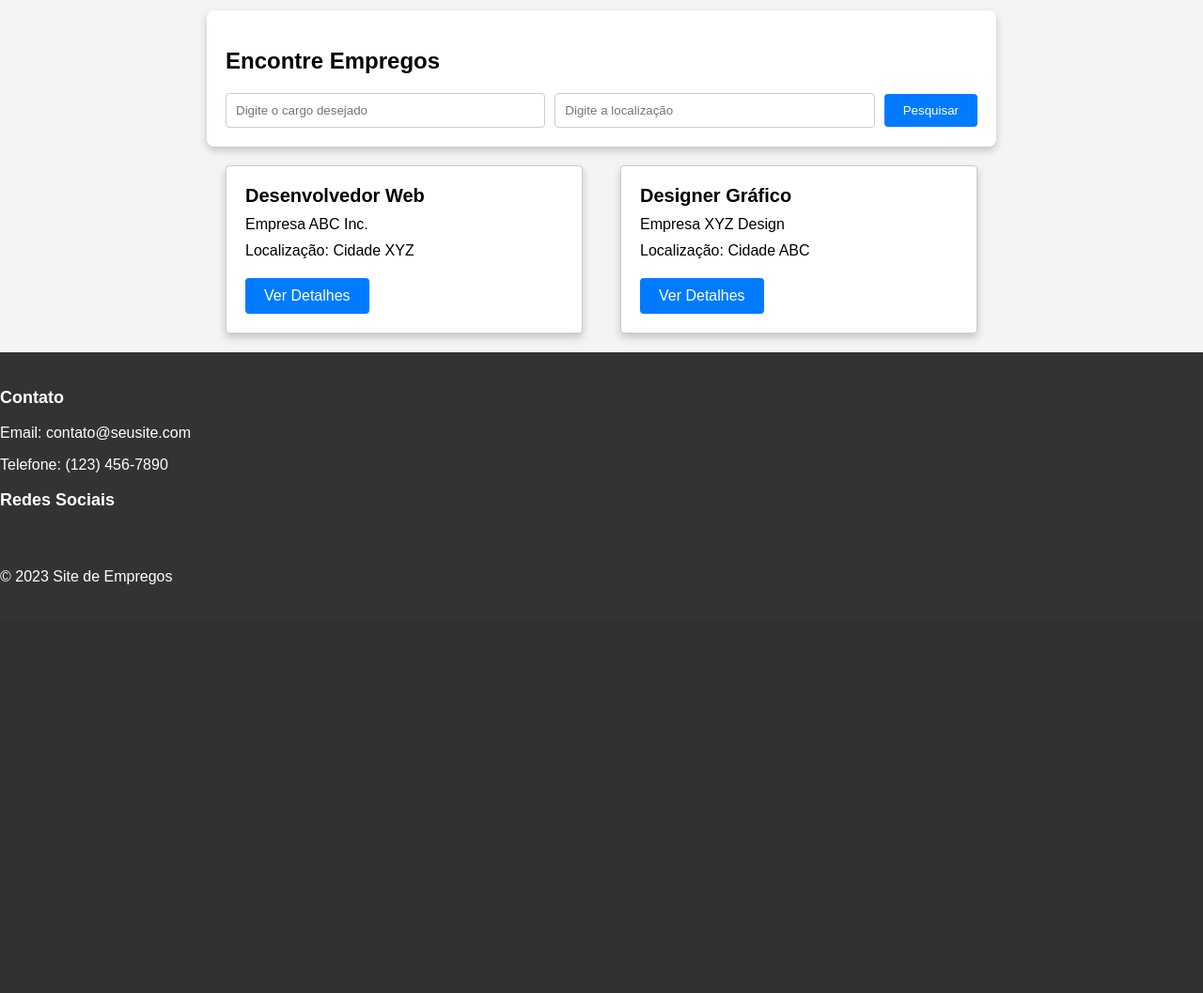
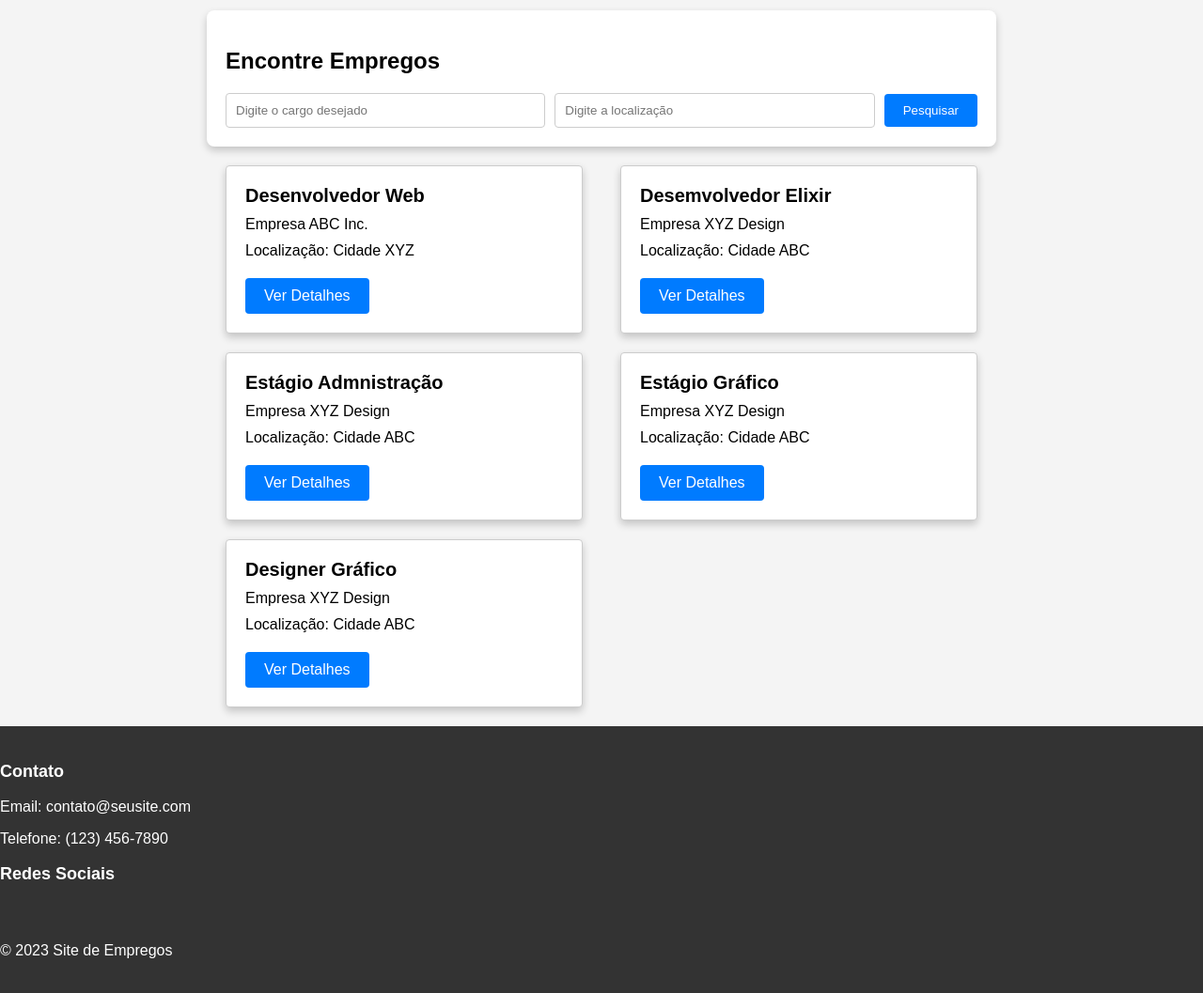
Before and after one commit to Cieudo/Site-de-Emprego-Web, a Django app: page / in a window 1280 px wide. Shown: the part 156-1213 px from the top of the page at 94% size. Before the commit the page ends 778 px from the top, so only its background shows below. Run offline with Django 4.2, Linux system fonts and the light colour scheme.

Commit message:
4 commit
alterações nas views

```diff
--- a/app_site_de_emprego/templates/home.html
+++ b/app_site_de_emprego/templates/home.html
@@ -37,6 +37,27 @@
             <a href="/detalhes/1">Ver Detalhes</a>
         </div>
         <div class="job-card">
+            <h3>Desemvolvedor Elixir</h3>
+            <p>Empresa XYZ Design</p>
+            <p>Localização: Cidade ABC</p>
+            <a href="/detalhes/2">Ver Detalhes</a>
+        </div>
+         </div>
+        <div class="job-card">
+            <h3>Estágio Admnistração</h3>
+            <p>Empresa XYZ Design</p>
+            <p>Localização: Cidade ABC</p>
+            <a href="/detalhes/2">Ver Detalhes</a>
+        </div>
+         </div>
+        <div class="job-card">
+            <h3>Estágio Gráfico</h3>
+            <p>Empresa XYZ Design</p>
+            <p>Localização: Cidade ABC</p>
+            <a href="/detalhes/2">Ver Detalhes</a>
+        </div>
+         </div>
+        <div class="job-card">
             <h3>Designer Gráfico</h3>
             <p>Empresa XYZ Design</p>
             <p>Localização: Cidade ABC</p>
```
Also changed, not shown: app_site_de_emprego/templates/registerempresa.html (+4 -4 lines).
